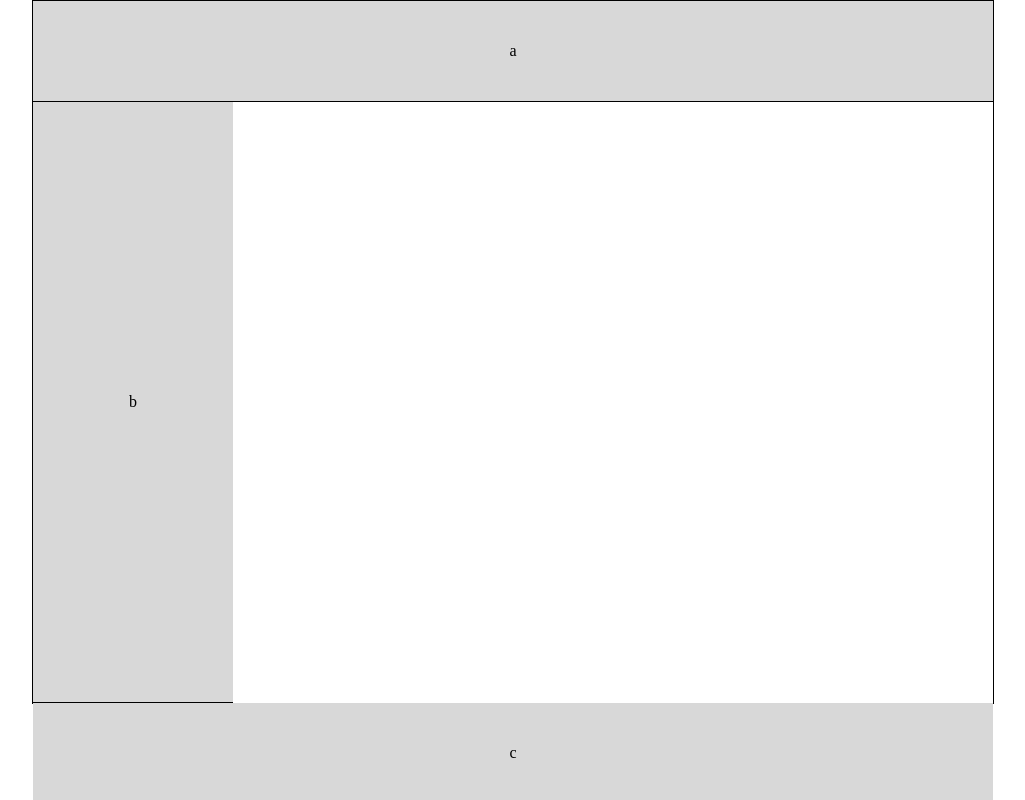
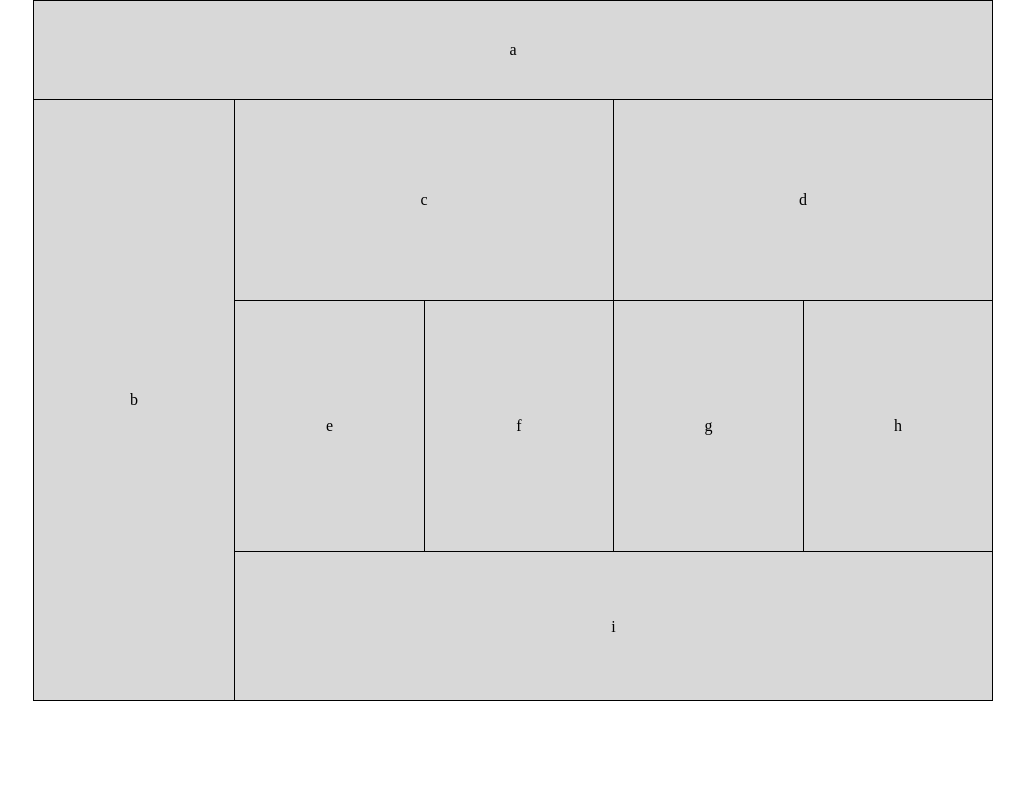
Before and after one commit to diana96alazzam/lab-01, a plain HTML site: page index.html in a window 1280 px wide. Shown: the top 800 px of the page, without its empty margins (127-1152 px from the left). Drawn offline with Linux system fonts and the light colour scheme.

Commit message:
fixed error

```diff
--- a/index.html
+++ b/index.html
@@ -1,14 +1,16 @@
 <!DOCTYPE html>
 <html lang="en">
+
 <head>
     <meta charset="UTF-8">
     <meta name="viewport" content="width=device-width, initial-scale=1.0">
     <title>Lab01</title>
     <link rel="stylesheet" href="style/base.css">
 </head>
+
 <body>
     <main>
-        <div>a</div>
+        <header>a</header>
         <nav>b</nav>
         <article>
             <div>c</div>
@@ -17,9 +19,6 @@
             <div>
                 <section>e</section>
                 <section>f</section>
-            </div>
-
-            <div>
                 <section>g</section>
                 <section>h</section>
             </div>
@@ -33,4 +32,5 @@
 
 
 </body>
+
 </html>
--- a/style/base.css
+++ b/style/base.css
@@ -1,22 +1,11 @@
 /* reset................................................................................................. */
+
 /* http://meyerweb.com/eric/tools/css/reset/
    v2.0 | 20110126
    License: none (public domain)
 */
 
-html, body, div, span, applet, object, iframe,
-h1, h2, h3, h4, h5, h6, p, blockquote, pre,
-a, abbr, acronym, address, big, cite, code,
-del, dfn, em, img, ins, kbd, q, s, samp,
-small, strike, strong, sub, sup, tt, var,
-b, u, i, center,
-dl, dt, dd, ol, ul, li,
-fieldset, form, label, legend,
-table, caption, tbody, tfoot, thead, tr, th, td,
-article, aside, canvas, details, embed,
-figure, figcaption, footer, header, hgroup,
-menu, nav, output, ruby, section, summary,
-time, mark, audio, video {
+html, body, div, span, applet, object, iframe, h1, h2, h3, h4, h5, h6, p, blockquote, pre, a, abbr, acronym, address, big, cite, code, del, dfn, em, img, ins, kbd, q, s, samp, small, strike, strong, sub, sup, tt, var, b, u, i, center, dl, dt, dd, ol, ul, li, fieldset, form, label, legend, table, caption, tbody, tfoot, thead, tr, th, td, article, aside, canvas, details, embed, figure, figcaption, footer, header, hgroup, menu, nav, output, ruby, section, summary, time, mark, audio, video {
 	margin: 0;
 	padding: 0;
 	border: 0;
@@ -24,157 +13,220 @@ time, mark, audio, video {
 	font: inherit;
 	vertical-align: baseline;
 }
+
 /* HTML5 display-role reset for older browsers */
-article, aside, details, figcaption, figure,
-footer, header, hgroup, menu, nav, section {
+
+article, aside, details, figcaption, figure, footer, header, hgroup, menu, nav, section {
 	display: block;
 }
+
 body {
 	line-height: 1;
 }
+
 ol, ul {
 	list-style: none;
 }
+
 blockquote, q {
 	quotes: none;
 }
-blockquote:before, blockquote:after,
-q:before, q:after {
+
+blockquote:before, blockquote:after, q:before, q:after {
 	content: '';
 	content: none;
 }
+
 table {
 	border-collapse: collapse;
 	border-spacing: 0;
 }
+
 /* reset end.......................................................................................................................... */
 
-
-main{
+main {
 	width: 480px;
-	border: solid black 1px;
 	text-align: center;
 	margin: 0px auto;
 }
 
+header {
+	width: 478px;
+	height: 75px;
+	background-color: #d8d8d8;
+	line-height: 75px;
+	border: solid black 1px;
+	border-bottom: none;
+}
 
-div:nth-child(1) {
-	width: 480px;
-    height: 75px;
+nav {
+	width: 478px;
+	height: 150px;
 	background-color: #d8d8d8;
-	border-bottom: solid black 1px;
-	line-height: 75px;
+	line-height: 150px;
+	border: solid black 1px;
 
 }
 
-nav {
-	width: 480px;
-    height:150px;
+article div:nth-child(1), article div:nth-child(2) {
+	width: 478px;
+	height: 125px;
 	background-color: #d8d8d8;
-	border-bottom: solid black 1px;
-	line-height: 150px;
+	line-height: 125px;
+	border: solid black 1px;
+	border-top: none;
+}
+
+section{
+	border-top: solid black 1px;
+}
+
+section:nth-child(1) {
+	width: 239px;
+	height: 250px;
+	background-color: #d8d8d8;
+	float: left;
+	line-height: 250px;
+	border-left: black solid 1px;
+	border-top: none;
+}
+
+section:nth-child(2) {
+	width: 238px;
+	height: 250px;
+	background-color: #d8d8d8;
+	float: left;
+	line-height: 250px;
+	border-right: black solid 1px;
+	border-left: black solid 1px;
+	border-top: none;
+}
+
+section:nth-child(3) {
+	width: 239px;
+	height: 250px;
+	background-color: #d8d8d8;
+	float: left;
+	line-height: 250px;
+	border-left: black solid 1px;
 
 }
 
-
-div:nth-child(2), div:nth-child(3) {
-	width: 480px;
-    height:125px;
+section:nth-child(4) {
+	width: 238px;
+	height: 250px;
 	background-color: #d8d8d8;
-	border-bottom: solid black 1px;
-	line-height: 125px;
-
+	float: left;
+	line-height: 250px;
+	border-right: black solid 1px;
+	border-left: black solid 1px;
 }
 
-section{
-	width: 240px;
-    height:250px;
+
+div:last-child {
+	width: 478px;
+	height: 80px;
 	background-color: #d8d8d8;
-	border-bottom: solid black 1px;
 	float: left;
-	line-height: 250px;
-
+	clear: both;
+	line-height: 80px;
+	border: black solid 1px;
 }
 
-section:nth-child(2), section:nth-child(3), section:nth-child(4){
-	width: 239px;
-	border-left: solid black 1px;
-}
-
-div:last-child{
-	width: 480px;
-    height:80px;
-	background-color: #d8d8d8;
-	clear: both;
-	line-height: 80px;
-
-}
-
-@media (min-width:768px){
-	main{
+@media (min-width:768px) {
+	main {
 		width: 960px;
-		border: solid black 1px;
 		text-align: center;
 		margin: 0px auto;
 	}
-
-	article{
-		width: 760px;
+	header {
+		width: 958px;
+		height: 98px;
+		background-color: #d8d8d8;
+		line-height: 98px;
+	}
+	nav {
+		width: 200px;
+		height: 600px;
+		background-color: #d8d8d8;
+		line-height: 600px;
+		float: left;
+	}
+	article {
+		width: 757px;
 		float: left;
 		background-color: palevioletred;
+		clear: right;
+		border: solid black 1px;
+		border-left: none;
+
+	}
+	article div:nth-child(1){
+		width: 378px;
+		height: 200px;
+		background-color: #d8d8d8;
+		line-height: 200px;
+		float: left;
+		clear: right;
+		border-left: none;
+	}
+	article div:nth-child(2){
+		width: 378px;
+		height: 200px;
+		background-color: #d8d8d8;
+		line-height: 200px;
+		float: left;
+		clear: right;
+		border-left: none;
+		border-right: none;
+		border-top: none;
+	}
+
+	section:nth-child(1){
+		width: 189px;
+		height: 250px;
+		background-color: #d8d8d8;
+		float: left;
+		clear: right;
+		line-height: 250px;
+		border-left: none;
+
+	}
+
+	section:nth-child(2){
+		width: 188px;
+		height: 250px;
+		background-color: #d8d8d8;
+		float: left;
+		clear: right;
+		line-height: 250px;
+	}
+
+	section:nth-child(3){
+		width: 189px;
+		border-left: none;
+		border-top: none;
+		border-right: solid black 1px;
+	}
+
+	section:nth-child(4) {
+		width: 188px;
+		height: 250px;
+		background-color: #d8d8d8;
+		float: left;
+		clear: right;
+		line-height: 250px;
+		border: none;
 	}
 
 
-	div:nth-child(1) {
-		width: 960px;
-		height: 100px;
-		background-color: #d8d8d8;
-		border-bottom: solid black 1px;
-		line-height: 100px;
-
-	}
-
-	nav {
-		width: 200px;
-		height:600px;
-		background-color: #d8d8d8;
-		border-bottom: solid black 1px;
-		line-height: 600px;
-
-	}
-
-
-	div:nth-child(2), div:nth-child(3) {
-		width: 380px;
-		height:200px;
-		background-color: #d8d8d8;
-		border-bottom: solid black 1px;
-		line-height: 200px;
-
-	}
-
-	section{
-		width: 190px;
-		height:250px;
-		background-color: #d8d8d8;
-		border-bottom: solid black 1px;
-		float: left;
-		line-height: 250px;
-
-	}
-
-	section:nth-child(2), section:nth-child(3), section:nth-child(4){
-		width: 189px;
-		border-left: solid black 1px;
-	}
-
-	div:last-child{
-		width: 760px;
-		height:150px;
+	div:last-child {
+		width: 757px;
+		height: 148px;
 		background-color: #d8d8d8;
 		clear: both;
 		line-height: 150px;
-
+		border-left: none;
+		border-bottom: none;
 	}
-
 }
```
